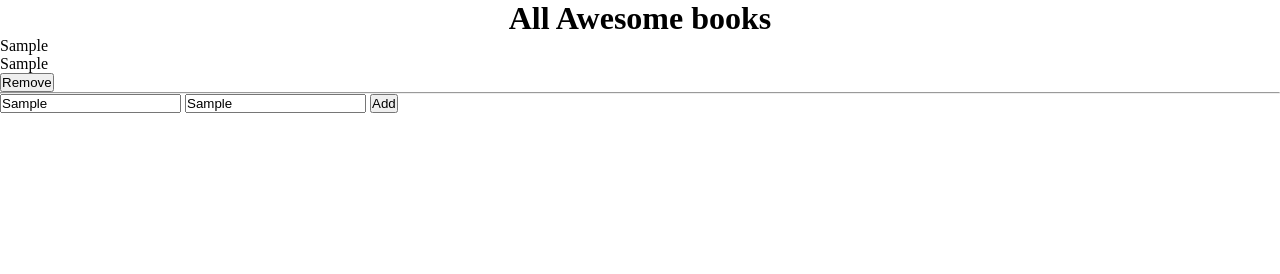
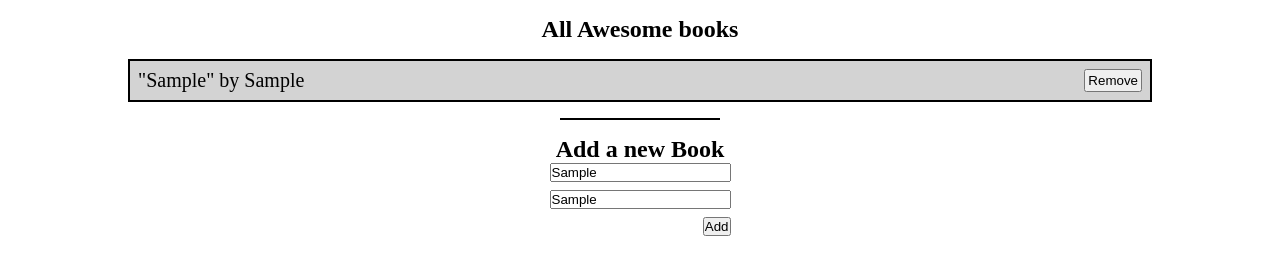
Before and after one commit to mikemtzp/Awesome-books, a website: page index.html in a window 1280 px wide. Both pictures are taken after typing "Sample", "Sample" into the empty fields and a click on the button "Add". Drawn offline with Linux system fonts and the light colour scheme.

Commit message:
A style to awesome-books project

```diff
--- a/index.html
+++ b/index.html
@@ -4,21 +4,25 @@
     <meta charset="UTF-8" />
     <meta http-equiv="X-UA-Compatible" content="IE=edge" />
     <meta name="viewport" content="width=device-width, initial-scale=1.0" />
-    <link rel="stylesheet" href="styles.css">
+    <link rel="stylesheet" href="styles.css" />
     <title>Awesome Books</title>
   </head>
   <body>
+    <main>
+      <section class="books" id="bookSection">
         <h1>All Awesome books</h1>
-
-    <main>
-      <section class="books" id="bookSection"></section>
-
+        <div class="box"></div>
+      </section>
+      <section class="add-book">
+        <div class="line"></div>
+        <h2>Add a new Book</h2>
         <form id="form">
           <input id="title" type="text" placeholder="Title" />
           <input id="author" type="text" placeholder="Author" />
 
           <button id="add" type="submit">Add</button>
         </form>
+      </section>
     </main>
 
     <script src="main.js"></script>
--- a/main.js
+++ b/main.js
@@ -37,15 +37,18 @@ class Books {
     const authorPara = document.createElement('p');
     const remove = document.createElement('button');
     remove.setAttribute('id', id);
-    const line = document.createElement('hr');
     titlePara.textContent = title;
     authorPara.textContent = author;
+    const completeBook = `\"${title}\" by ${author}`
     remove.textContent = 'Remove';
+    newBook.classList.toggle('grey',id % 2 !== 0);
+    newBook.classList.toggle('white',id % 2 === 0);
+    newBook.classList.add('position');
+    remove.classList.add('remove');
 
-    newBook.append(titlePara);
-    newBook.append(authorPara);
+    //newBook.append(titlePara);
+    newBook.append(completeBook);
     newBook.append(remove);
-    newBook.append(line);
 
     remove.addEventListener('click', (e) => {
       e.preventDefault();
@@ -61,7 +64,7 @@ class Books {
 
 
 function renderBooks() {
-  const bookSection = document.querySelector('#bookSection');
+  const bookSection = document.querySelector('.box');
   const bookListElement = document.createElement('div');
   bookListElement.id = 'bookList';
   let element = '';
@@ -81,7 +84,7 @@ add.addEventListener('click', (e) => {
   const theId = generateId();
   const myBook = new Books(theTitle, theAuthor, theId);
   const bookElement =  myBook.createBook(myBook);
-  const bookListElement = document.getElementById('bookSection');
+  const bookListElement = document.querySelector('.box');
   bookListElement.append(bookElement);
   bookList.push(myBook);
   storeData();
--- a/styles.css
+++ b/styles.css
@@ -4,13 +4,10 @@
   box-sizing: border-box;
 }
 
-body {
+.books {
   display: flex;
   flex-direction: column;
   align-items: center;
-}
-
-.books {
   width: 100vw;
 }
 
@@ -18,3 +15,62 @@ body {
   display: flex;
   justify-content: space-between;
 }
+
+.box {
+  border: 2px solid black;
+  width: 80%;
+  margin: 1rem 0;
+}
+
+.position {
+  display: flex;
+  justify-content: space-between;
+  padding: 0.5rem;
+  font-size: 20px;
+  align-items: center;
+}
+
+.remove {
+  padding: 2px;
+}
+
+.grey {
+  background-color: lightgray;
+}
+
+.white {
+  background-color: white;
+}
+
+h1 {
+  margin-top: 1rem;
+}
+
+.line {
+  width: 10rem;
+  height: 2px;
+  background-color: black;
+}
+
+.add-book {
+  display: flex;
+  flex-direction: column;
+  align-items: center;
+}
+
+h2 {
+  margin-top: 1rem;
+}
+
+#form {
+  display: flex;
+  flex-direction: column;
+}
+
+#form > * {
+  margin-bottom: 0.5rem;
+}
+
+#add {
+  align-self: flex-end;
+}
```
Lines whose indentation alone changed are shown as unchanged.
